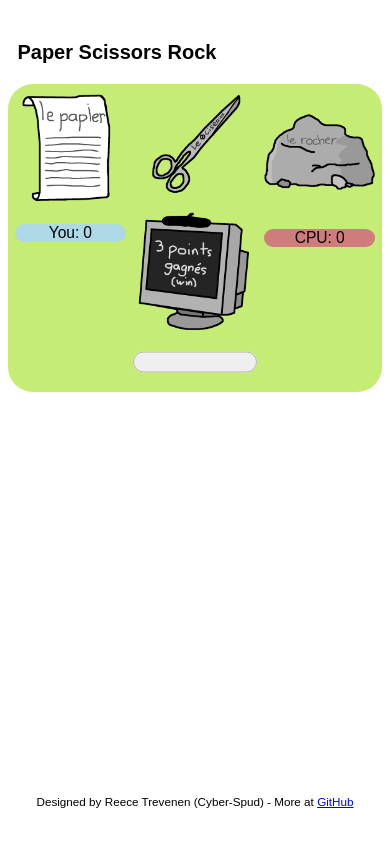
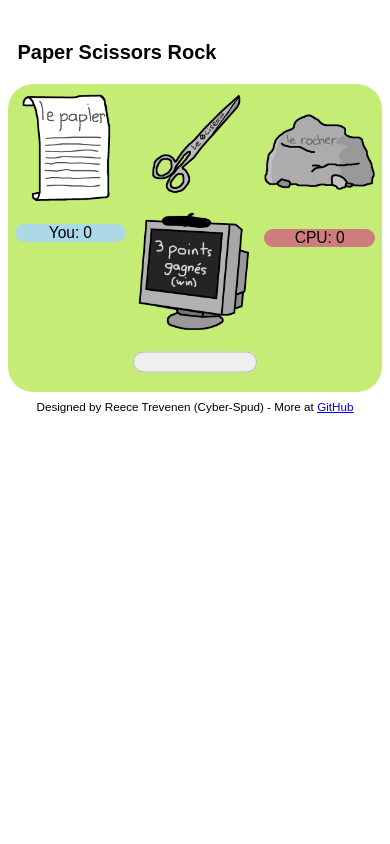
Before and after one commit to Cyber-Spud/paper-scissors-rock-gui, a plain HTML site: page index.html in a window 390 px wide. Drawn offline with Linux system fonts and the light colour scheme.

Commit message:
Altered footer position for functionality in chrome on iPhoneX in horizontal mode

```diff
--- a/style.css
+++ b/style.css
@@ -42,7 +42,7 @@ h1 {
 
 #footer p {
     font-size: 2vw;
-
+    visibility: visible;
 }
 
 @media only screen and (max-width: 450px) {
@@ -63,6 +63,21 @@ h1 {
     }
 
 }
+
+#footer {
+    position: relative;
+    height: 5vh;
+    padding-top:5px;
+    padding-bottom: 10px;
+}
+
+}@media only screen and (max-height: 410px) {
+    #footer p {
+        visibility: hidden;
+    }
+
+}
+
 
 #game {
     background: rgb(197, 236, 117);
@@ -168,15 +183,7 @@ div {
     text-align: center;
 }
 
-#footer {
-    position: absolute;
-    bottom: 0;
-    left: 0;
-    right: 0;
-    height: 5vh;
-    background-color: whitelightgray;
-    padding-bottom: 10px;
-}
+
 
 #results {
     display: flex;
```
Also changed, not shown: index.html (+0 -1 lines).
